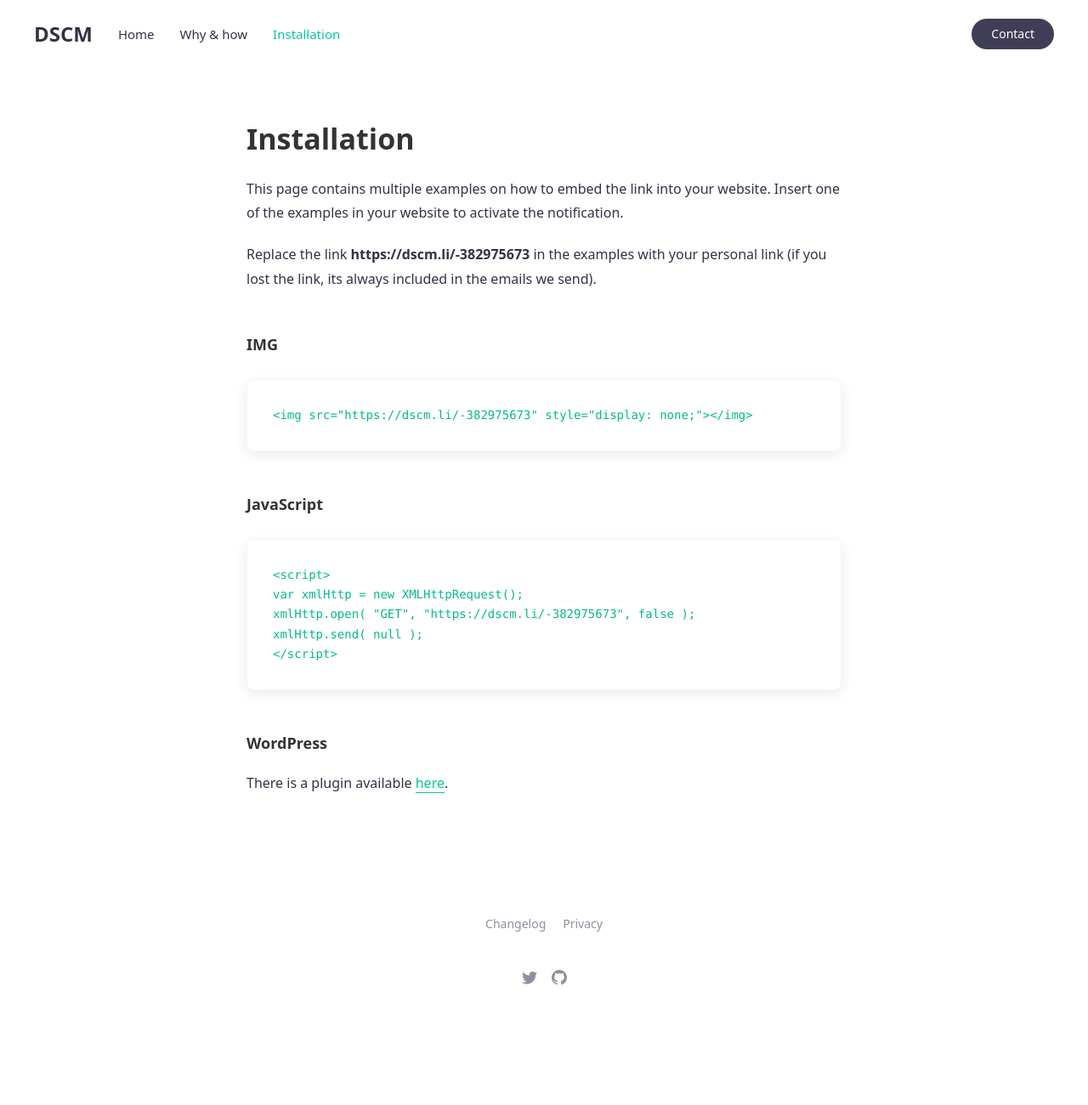
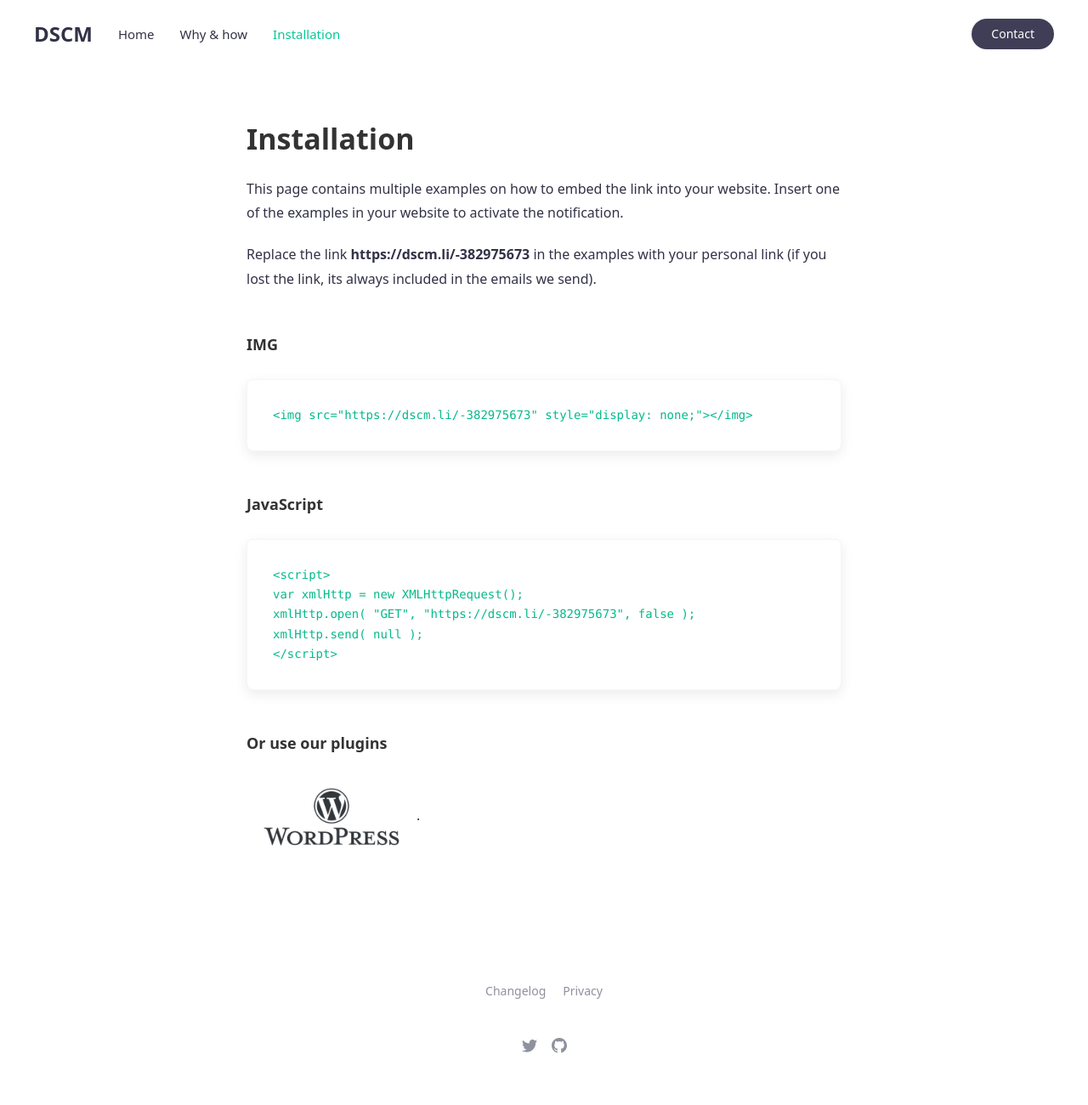
Before and after one commit to didsomeonecloneme/didsomeonecloneme.github.io, a Jekyll site: the page built from installation.md, in a window 1280 px wide. Shown: the whole page at 85% size. Built offline with Jekyll 4.4.1, drawn with Linux system fonts in a browser that asks for light colours; before the commit the page ends 1221 px from its top, so only the background shows below that.

Commit message:
Add WP as image

````diff
--- a/installation.md
+++ b/installation.md
@@ -25,6 +25,6 @@ xmlHttp.send( null );
 </script>
 ```
 
-#### WordPress
+#### Or use our plugins
 
-There is a plugin available <a href="https://wordpress.org/plugins/did-someone-clone-me/">here</a>.
+<a href="https://wordpress.org/plugins/did-someone-clone-me/" style="border-bottom:0px;"><img src="/assets/img/wp.png" style="max-width: 200px; height: auto;"></a>.
````
Also changed, not shown: _includes/examples.md (+1 -1 lines), assets/img/wp.png (added).
